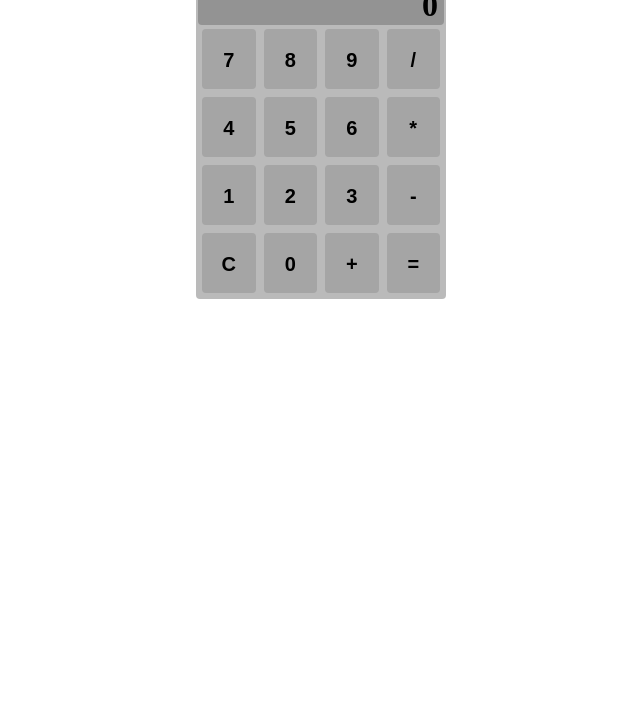
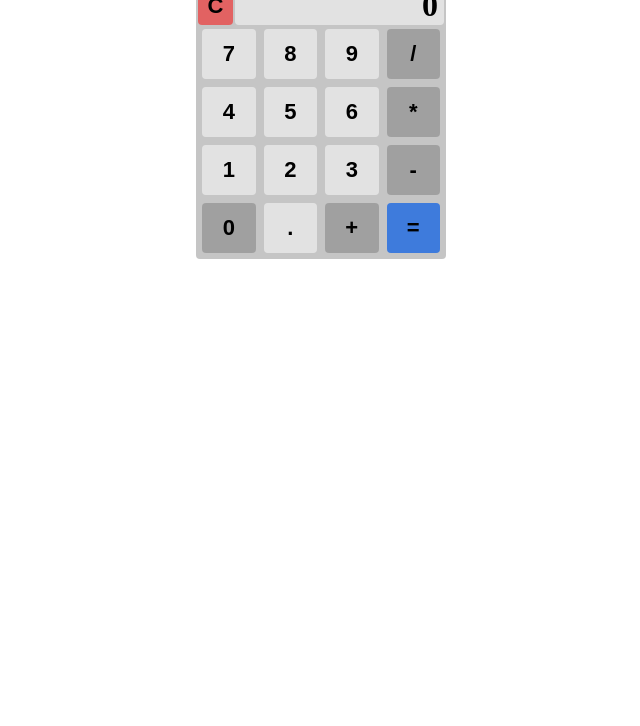
Before and after one commit to RabinPhaiju/HTML-JS-CSS, a plain HTML site: page Basic Calculator/index.html in a window 1280 px wide. Shown: the part 74-800 px from the top of the page, without its empty margins (319-959 px from the left). Drawn offline with Linux system fonts and the light colour scheme.

Commit message:
added basic calculator

```diff
--- a/Calculator/index.html
+++ b/Basic Calculator/index.html
@@ -13,6 +13,7 @@
     <div class="calc">
         <h1>Basic Calculator</h1>
         <div class="display">
+            <p class="clear">C</p>
             <h1 class="display-text">0</h1>
         </div>
         <div class="keys">
@@ -34,8 +35,8 @@
             <p class="diff">-</p>
         </div>
         <div class="keys">
-            <p class="clear">C</p>
             <p class="zero">0</p>
+            <p class="dot">.</p>
             <p class="sum">+</p>
             <p class="total">=</p>
         </div>
--- a/Calculator/script.js
+++ b/Basic Calculator/script.js
@@ -19,6 +19,11 @@ const zero = document.querySelector(".zero");
 const sum = document.querySelector(".sum");
 const total = document.querySelector(".total");
 
+const leftB = document.querySelector(".leftB");
+const rightB = document.querySelector(".rightB");
+const percentage = document.querySelector(".percentage");
+const dot = document.querySelector(".dot");
+
 var number = display.innerHTML;
 
 function middle() {
@@ -30,7 +35,7 @@ function middle() {
     }
     number = number.replace(/\d{3}(?=.)/g, "$& ");
   }
-  if (number.length > 16) {
+  if (number.length > 12) {
     display.style.fontSize = "18px";
   }
 }
@@ -92,11 +97,20 @@ one.addEventListener("click", () => {
   display.innerHTML = number;
 });
 
+dot.addEventListener("click", () => {
+  middle();
+  if (signCheck() == "true") {
+    number = number + ".";
+  }
+  display.innerHTML = number;
+});
+
 function signCheck() {
   if (
     number[number.length - 1] != "/" &&
     number[number.length - 1] != "*" &&
     number[number.length - 1] != "+" &&
+    number[number.length - 1] != "." &&
     number[number.length - 1] != "-"
   ) {
     return "true";
--- /dev/null
+++ b/Basic Calculator/style.css
@@ -0,0 +1,66 @@
+*{
+    box-sizing: border-box;
+    margin: 0%;
+    padding: 0%;
+}
+.calc{
+    width: 250px;
+    margin: 20px auto;
+    background: rgba(128, 128, 128, 0.46);
+    border-radius: 4px;
+    padding: 2px;
+}
+.calc .display{
+    display: flex;
+}
+.calc .display .display-text{
+    flex: 85;
+}
+.calc .display .clear{
+    flex:15
+}
+.calc .display h1{
+    background: rgba(255, 255, 255, 0.51);
+    text-align: right;
+    padding: 2px 6px;
+    border-radius: 4px;
+    height: 40px;
+    overflow: hidden;
+}
+.calc .keys{
+    display: flex;
+}
+
+.dot, .one, .two,.three,.four,.five,.six,.seven,.eight,.nine{
+   background: rgba(255, 255, 255, 0.503);
+}
+.leftB,.rightB,.percentage,.divide,.times,.diff,.sum,.zero{
+    background: rgba(128, 128, 128, 0.524);
+}
+.total{
+    background: #216be1d2;
+}
+.clear{
+    background: rgba(255, 0, 0, 0.5);
+    border-radius: 4px;
+    margin-right: 2px;
+    text-align: center;
+    padding-top: 8px;
+    font-size: 22px;
+    font-family: sans-serif;
+    font-weight: bold;
+    cursor: pointer;
+}
+
+.calc .keys p{
+    width: 60px;
+    height: 50px;
+    margin: 4px;
+    text-align: center;
+    padding-top: 12px;
+    font-size: 22px;
+    font-family: sans-serif;
+    font-weight: bold;
+    cursor: pointer;
+    border-radius: 4px;
+}
--- a/Calculator/style.css
+++ /dev/null
@@ -1,37 +0,0 @@
-*{
-    box-sizing: border-box;
-    margin: 0%;
-    padding: 0%;
-}
-.calc{
-    width: 250px;
-    margin: 20px auto;
-    background: rgba(128, 128, 128, 0.541);
-    border-radius: 4px;
-    padding: 2px;
-}
-.calc .display h1{
-    background: rgba(128, 128, 128, 0.669);
-    text-align: right;
-    padding: 2px 6px;
-    border-radius: 4px;
-    height: 40px;
-    overflow: hidden;
-}
-.calc .keys{
-    display: flex;
-}
-
-.calc .keys p{
-    width: 60px;
-    height: 60px;
-    background: rgba(128, 128, 128, 0.381);
-    margin: 4px;
-    text-align: center;
-    padding-top: 20px;
-    font-size: 20px;
-    font-family: sans-serif;
-    font-weight: bold;
-    cursor: pointer;
-    border-radius: 4px;
-}
```
Also changed, not shown: 1 other file.
